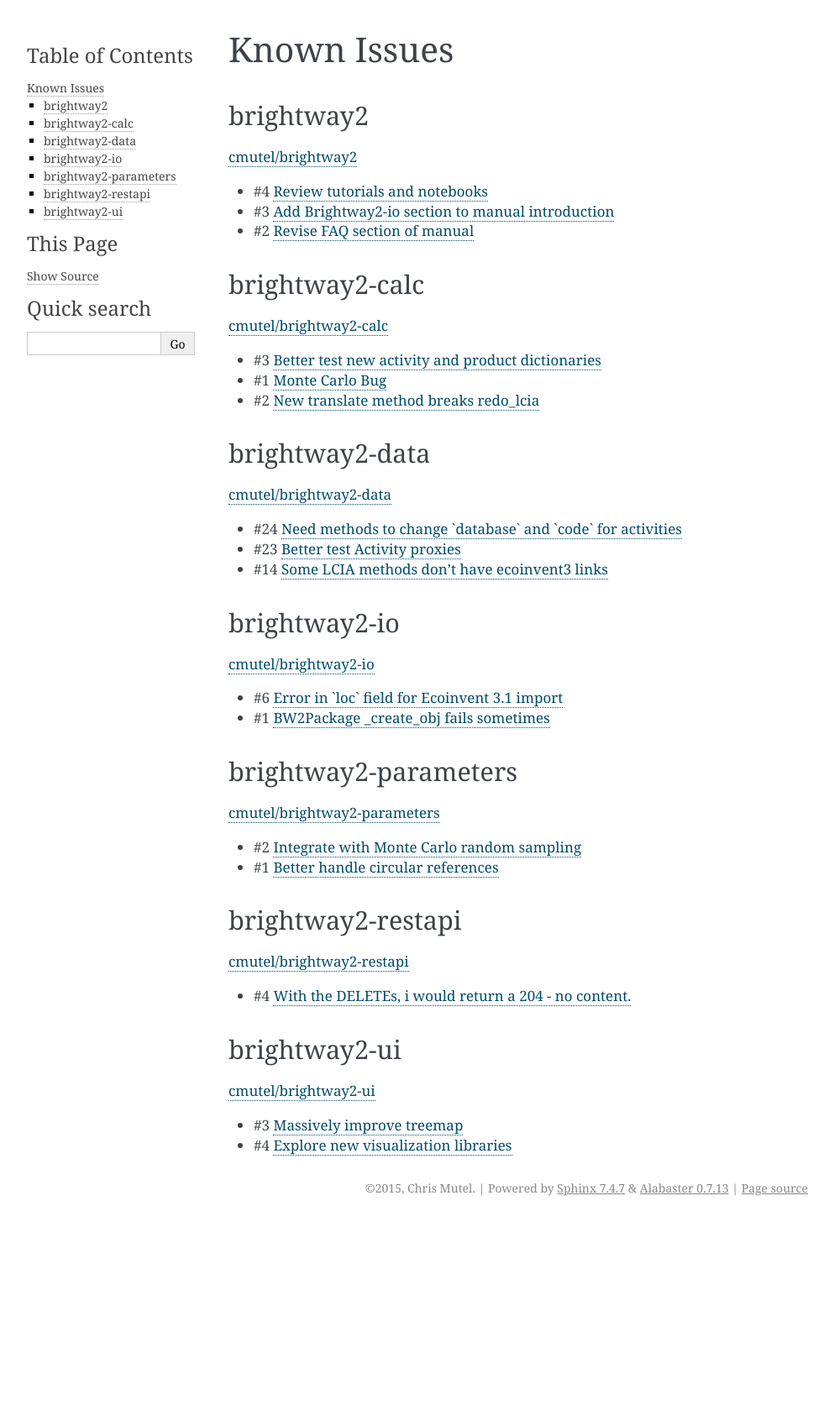
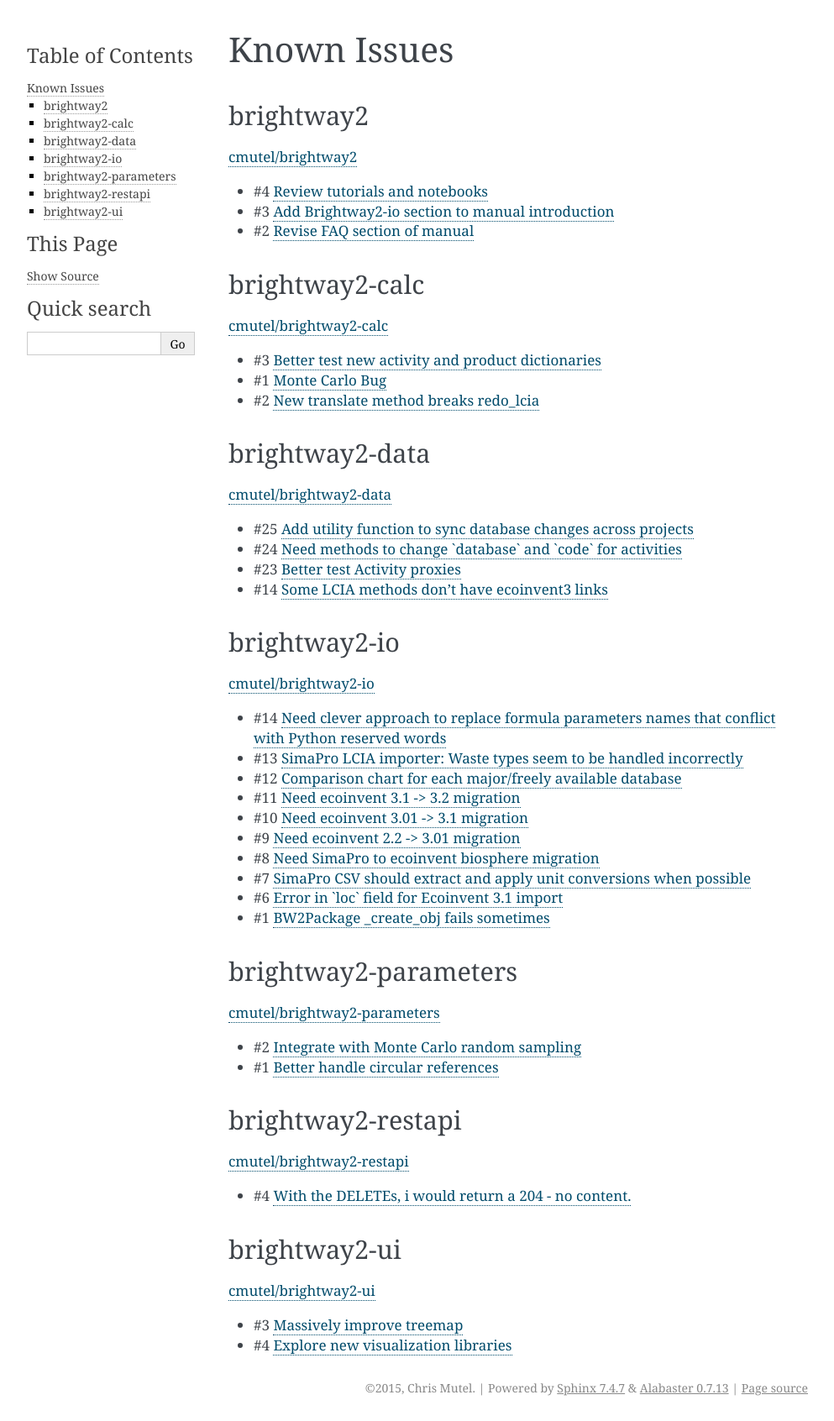
Before and after one commit to brightway-lca/brightway2, a Sphinx documentation site: the page built from docs/issues.rst, in a window 1280 px wide. Shown: the whole page at 84% size, without its empty margins (148-1141 px from the left). Built offline with Sphinx 7.4.7, drawn with Linux system fonts in a browser that asks for light colours; before the commit the page ends 1454 px from its top, so only the background shows below that.

Commit message:
Update issues

```diff
--- a/docs/issues.rst
+++ b/docs/issues.rst
@@ -27,6 +27,7 @@
 
 `cmutel/brightway2-data <http://bitbucket.org/cmutel/brightway2-data/issues/>`__
 
+* #25 `Add utility function to sync database changes across projects <https://bitbucket.org/cmutel/brightway2-data/issue/25>`__
 * #24 `Need methods to change \`database\` and \`code\` for activities <https://bitbucket.org/cmutel/brightway2-data/issue/24>`__
 * #23 `Better test Activity proxies <https://bitbucket.org/cmutel/brightway2-data/issue/23>`__
 * #14 `Some LCIA methods don't have ecoinvent3 links <https://bitbucket.org/cmutel/brightway2-data/issue/14>`__
@@ -37,6 +38,14 @@
 
 `cmutel/brightway2-io <http://bitbucket.org/cmutel/brightway2-io/issues/>`__
 
+* #14 `Need clever approach to replace formula parameters names that conflict with Python reserved words <https://bitbucket.org/cmutel/brightway2-io/issue/14>`__
+* #13 `SimaPro LCIA importer: Waste types seem to be handled incorrectly <https://bitbucket.org/cmutel/brightway2-io/issue/13>`__
+* #12 `Comparison chart for each major/freely available database <https://bitbucket.org/cmutel/brightway2-io/issue/12>`__
+* #11 `Need ecoinvent 3.1 -> 3.2 migration <https://bitbucket.org/cmutel/brightway2-io/issue/11>`__
+* #10 `Need ecoinvent 3.01 -> 3.1 migration <https://bitbucket.org/cmutel/brightway2-io/issue/10>`__
+* #9 `Need ecoinvent 2.2 -> 3.01 migration <https://bitbucket.org/cmutel/brightway2-io/issue/9>`__
+* #8 `Need SimaPro to ecoinvent biosphere migration <https://bitbucket.org/cmutel/brightway2-io/issue/8>`__
+* #7 `SimaPro CSV should extract and apply unit conversions when possible <https://bitbucket.org/cmutel/brightway2-io/issue/7>`__
 * #6 `Error in \`loc\` field for Ecoinvent 3.1 import <https://bitbucket.org/cmutel/brightway2-io/issue/6>`__
 * #1 `BW2Package _create_obj fails sometimes <https://bitbucket.org/cmutel/brightway2-io/issue/1>`__
 
```
